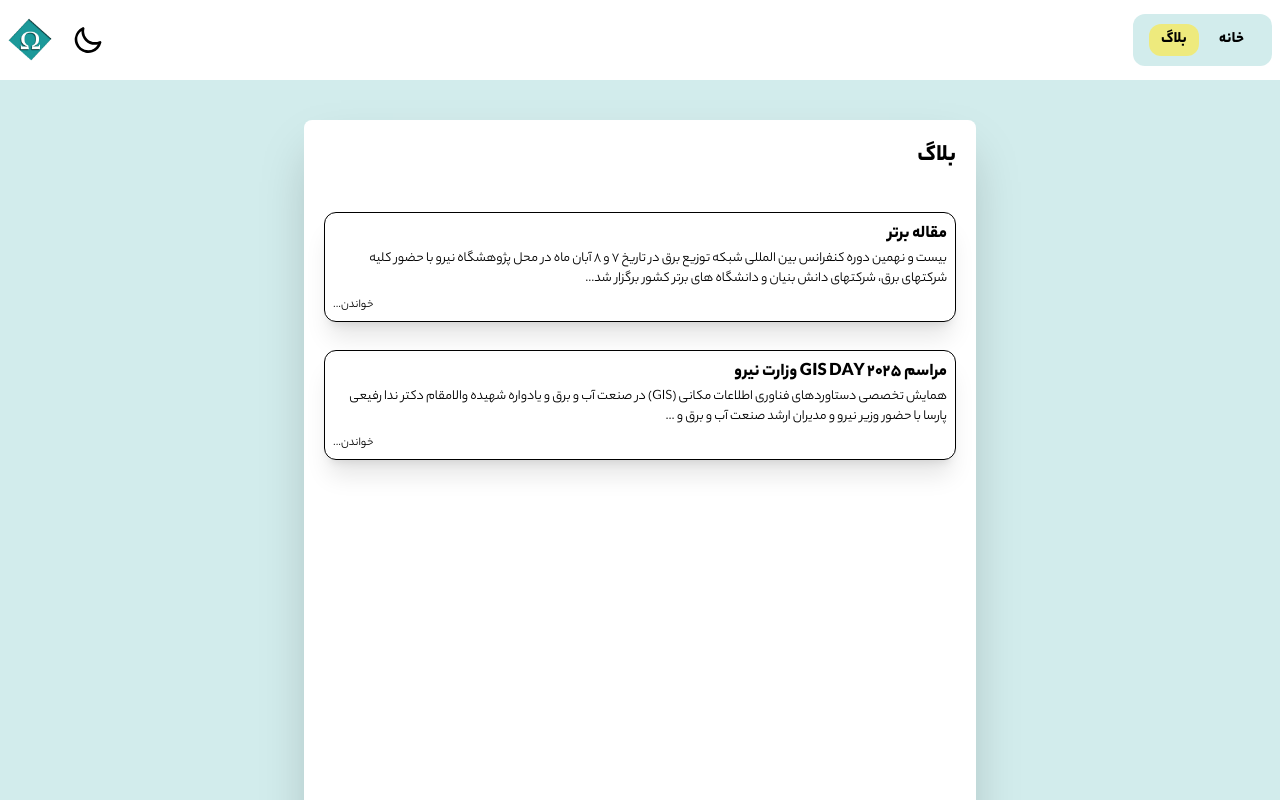
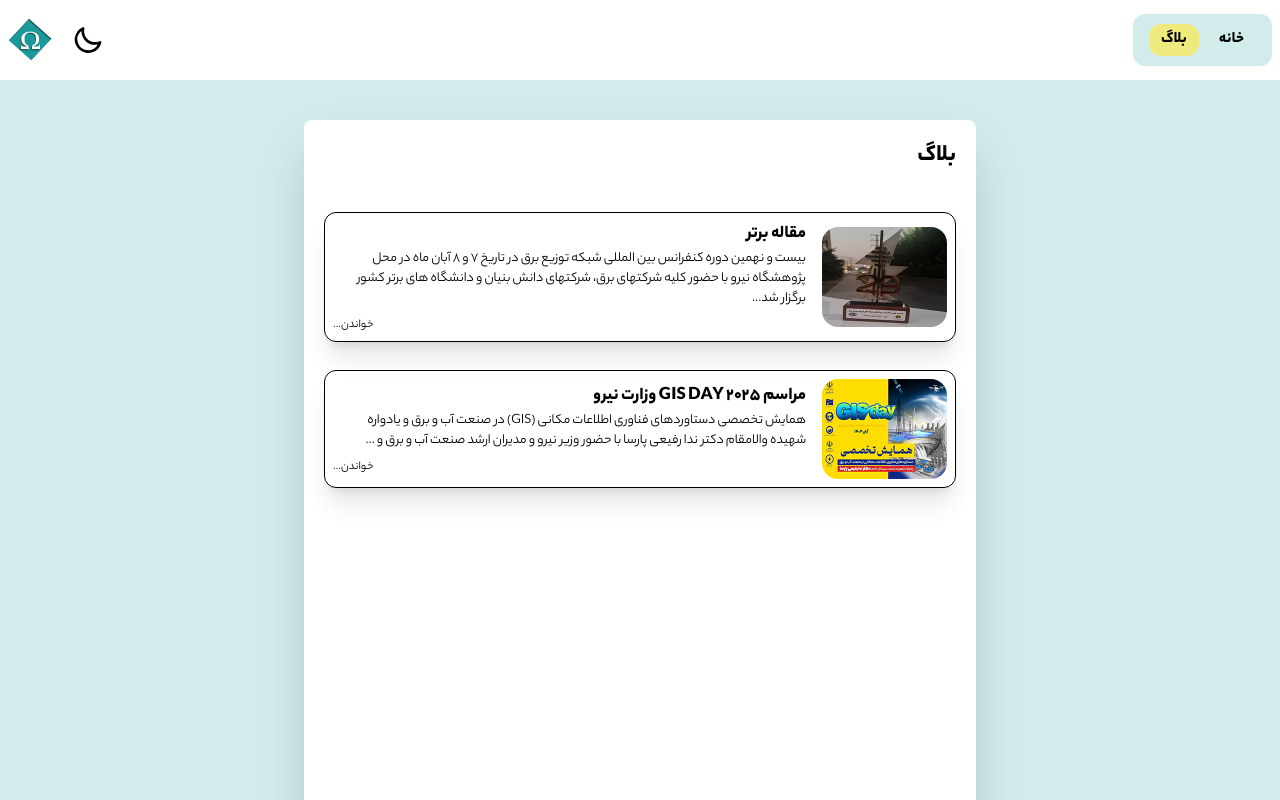
Before and after one commit to maryammohebbi/Mana-Next-ver, a Next.js app: page /blog in a window 1280 px wide. Shown: the top 800 px of the page. Built offline with nearby package versions, Linux system fonts and the light colour scheme.

Commit message:
image added to the post list in blog. and see more btn style updated

```diff
--- a/src/app/blog/page.jsx
+++ b/src/app/blog/page.jsx
@@ -1,32 +1,37 @@
 import React from "react";
 import { posts } from "@/data/data";
 import Link from "next/link";
+import Image from "next/image";
 
 function Blog() {
   return (
-    <div className="p-5 max-w-sm md:max-w-lg lg:max-w-2xl bg-tertiary mx-auto h-screen rounded-lg shadow-2xl">
+    <div className="p-5 max-w-sm md:max-w-lg lg:max-w-2xl bg-tertiary mx-auto min-h-screen rounded-lg shadow-2xl">
       <h3 className="font-bold mb-10 text-2xl text-secondary">بلاگ</h3>
       <div className="flex flex-col gap-y-7">
         {posts.map((post) => (
           <Link
             href={`/blog/${post.id}`}
             key={post.id}
-            className="border border-secondary p-2 rounded-xl shadow-xl"
+            className="border border-secondary p-2 rounded-xl shadow-xl
+                       flex flex-col gap-y-3 md:flex-row md:gap-x-4 items-center"
           >
-            <h3 className="font-bold text-lg text-secondary">{post.title}</h3>
-            <p className="text-secondary text-sm mb-2">{post.briefText}</p>
-            <span className="flex justify-end text-xs text-secondary">
-              خواندن...
-            </span>
+            <Image
+              src={post.thumbnail}
+              width={400}
+              height={400}
+              alt={post.title}
+              className="h-[150px] w-[200px] md:h-[100px] md:w-[150px] rounded-2xl "
+            />
+            <div>
+              <h3 className="font-bold text-lg text-secondary">{post.title}</h3>
+              <p className="text-secondary text-sm mb-2">{post.briefText}</p>
+              <span className="flex justify-end text-xs text-secondary">
+                خواندن...
+              </span>
+            </div>
           </Link>
         ))}
       </div>
-      {/*
-      <div className="flex flex-col space-y-5 items-center bg-tertiary ">
-        {posts.map((post) => (
-          <PostCard key={post.id} post={post} />
-        ))}
-      </div> */}
     </div>
   );
 }
--- a/src/components/BlogSection/BlogSection.jsx
+++ b/src/components/BlogSection/BlogSection.jsx
@@ -19,7 +19,7 @@ function BlogSection() {
         <Link
           href={`/blog`}
           className="text-secondary text-xs w-20 flex gap-x-0.5 items-center
-                    hover:bg-quaternary p-1 rounded-lg transition-all duration-500"
+                    bg-quaternary p-1 rounded-lg hover:shadow-lg transition-all duration-500"
         >
           دیدن همه
           <BiLeftArrow />
```
